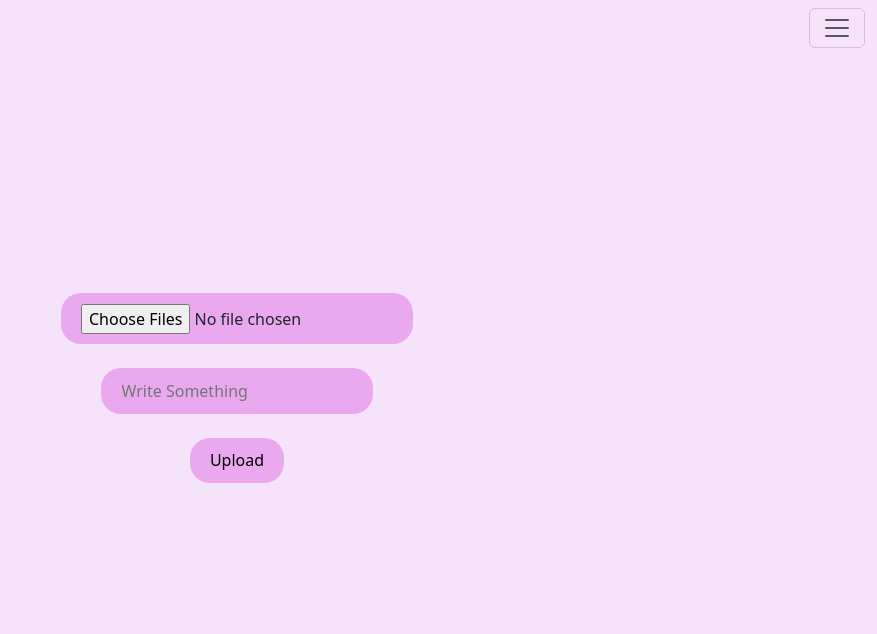
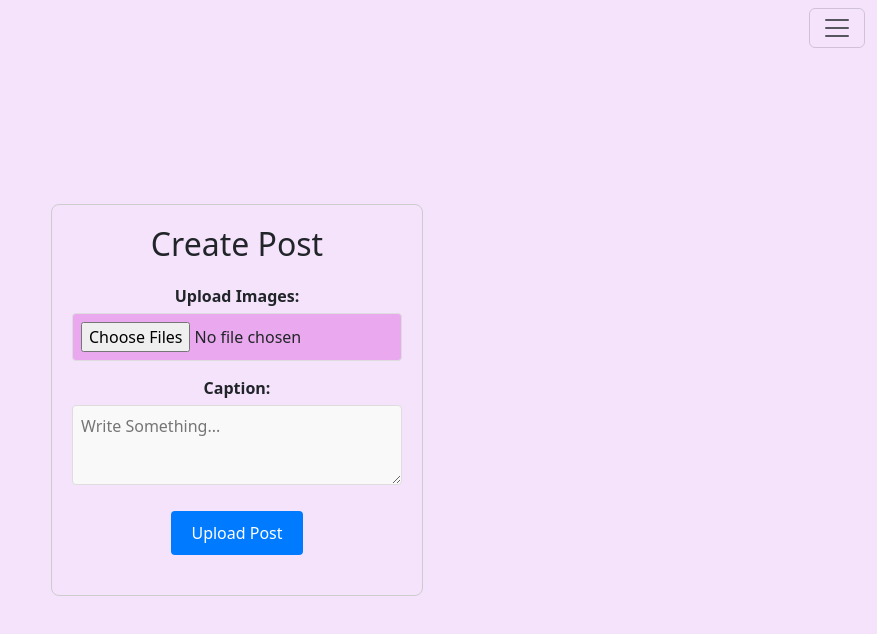
Before and after one commit to Spade-M/Samishi, a React (Vite) app in the folder frontend/: page /posts in a window 1280 px wide. Shown: the top 634 px of the page, without its empty margins (403-1280 px from the left). Built offline with nearby package versions, Linux system fonts and the light colour scheme.

Commit message:
Enhance image upload functionality with previews and improved form structure

```diff
--- a/frontend/src/Components/Posts.jsx
+++ b/frontend/src/Components/Posts.jsx
@@ -1,26 +1,109 @@
-import React from "react";
+import React, { useState } from "react";
 
 const Posts = () => {
+  const [selectedFiles, setSelectedFiles] = useState([]);
+  const [imagePreviews, setImagePreviews] = useState([]);
+
+  const handleFileChange = (event) => {
+    const files = Array.from(event.target.files); // Convert FileList to Array
+    setSelectedFiles(files);
+
+    const previews = [];
+    files.forEach((file) => {
+      if (file.type.startsWith("image/")) { // Check if file is an image
+        const reader = new FileReader();
+        reader.onloadend = () => {
+          previews.push(reader.result); // reader.result is the data URL
+          if (previews.length === files.length) {
+            setImagePreviews(previews); // Update state after all previews are loaded
+          }
+        };
+        reader.readAsDataURL(file); // Read file as Data URL
+      } else {
+        // Handle non-image files (optional: display error, ignore, etc.)
+        console.warn("File is not an image:", file.name);
+        // Optionally, you could remove the non-image file from selectedFiles and previews
+      }
+    });
+    if (files.length === 0) {
+      setImagePreviews([]); // Clear previews if no files are selected
+    }
+  };
+
+  const handleSubmit = (event) => {
+    event.preventDefault(); // Prevent default form submission (for client-side handling)
+    // In a real application, you would handle form submission here
+    // e.g., using fetch or axios to send data to the server
+    console.log("Form submitted with files:", selectedFiles);
+    console.log("Caption:", event.target.caption.value);
+    // You would typically FormData to send files and caption in a real scenario
+  };
+
   return (
-    <div>
-      <form action="" method="post" encType="multipart/form-data">
-        <input type="file" name="file[]" id="files" multiple />
-        <br />
-        <br />
-        <input
-          type="text"
-          name="caption"
-          id="caption"
-          placeholder="Write Something"
-        />
-        <br />
-        <br />
-        <input type="button" id="submit" value="Upload" />
+    <div style={{ maxWidth: "600px", margin: "20px auto", padding: "20px", border: "1px solid #ccc", borderRadius: "8px" }}>
+      <h2 style={{ textAlign: "center", marginBottom: "20px" }}>Create Post</h2>
+      <form onSubmit={handleSubmit} encType="multipart/form-data">
+        <div style={{ marginBottom: "15px" }}>
+          <label htmlFor="files" style={{ display: "block", marginBottom: "5px", fontWeight: "bold" }}>
+            Upload Images:
+          </label>
+          <input
+            type="file"
+            name="file" // Changed to "file" instead of "file[]" for single file upload
+            id="files"
+            multiple // Keep multiple if you want multiple image upload
+            onChange={handleFileChange}
+            accept="image/*" // Optional: restrict to image files
+            style={{ padding: "8px", border: "1px solid #ddd", borderRadius: "4px", width: "100%", boxSizing: "border-box" }}
+          />
+        </div>
+        <div style={{ marginBottom: "20px" }}>
+          <label htmlFor="caption" style={{ display: "block", marginBottom: "5px", fontWeight: "bold" }}>
+            Caption:
+          </label>
+          <textarea
+            name="caption"
+            id="caption"
+            placeholder="Write Something..."
+            style={{
+              backgroundColor: "#f9f9f9",
+              padding: "8px",
+              border: "1px solid #ddd",
+              borderRadius: "4px",
+              width: "100%",
+              boxSizing: "border-box",
+              minHeight: "80px",
+              resize: "vertical",
+            }}
+          />
+        </div>
+        <button
+          type="submit" // Changed type to "submit" for form submission
+          id="submit"
+          style={{
+            padding: "10px 20px",
+            backgroundColor: "#007bff",
+            color: "white",
+            border: "none",
+            borderRadius: "4px",
+            cursor: "pointer",
+            fontSize: "16px",
+          }}
+        >
+          Upload Post
+        </button>
       </form>
-      <br />
-      <div id="preview"></div>
-
-
+      <div id="preview" style={{ marginTop: "20px", display: "flex", flexWrap: "wrap" }}>
+        {imagePreviews.map((preview, index) => (
+          <div key={index} style={{ margin: "5px", width: "100px", height: "100px", overflow: "hidden", borderRadius: "8px", boxShadow: "0 2px 4px rgb(255, 255, 255)" }}>
+            <img
+              src={preview}
+              alt={`Preview ${index + 1}`}
+              style={{ width: "100%", height: "100%", objectFit: "cover" }}
+            />
+          </div>
+        ))}
+      </div>
     </div>
   );
 };
```
Also changed, not shown: frontend/test.txt.
